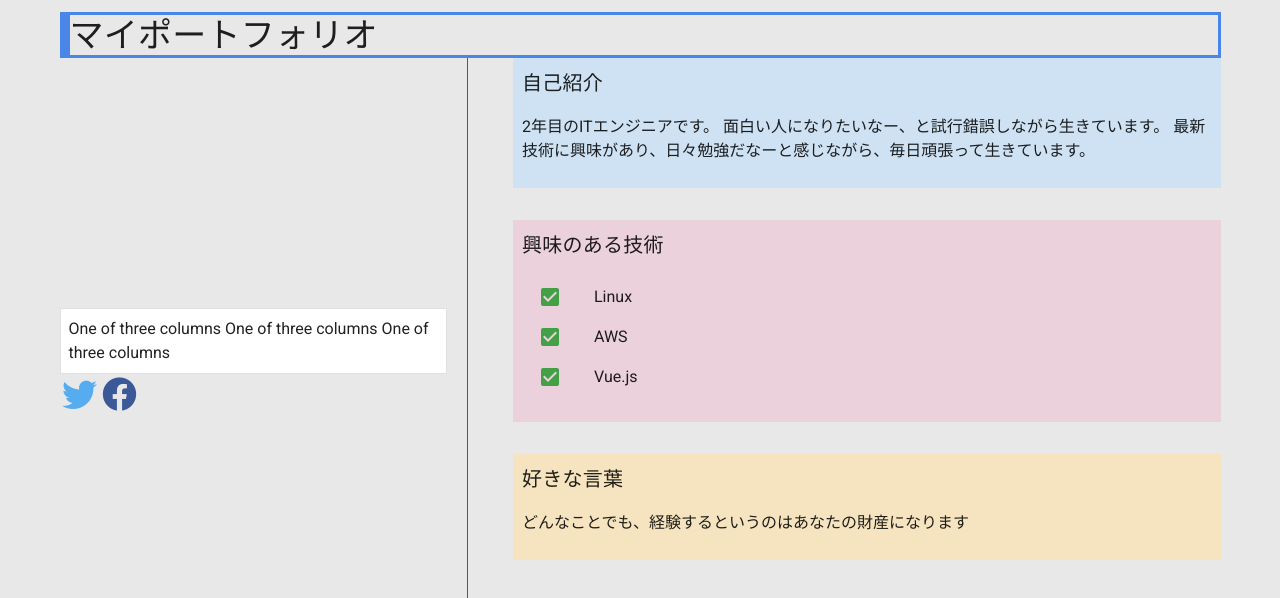
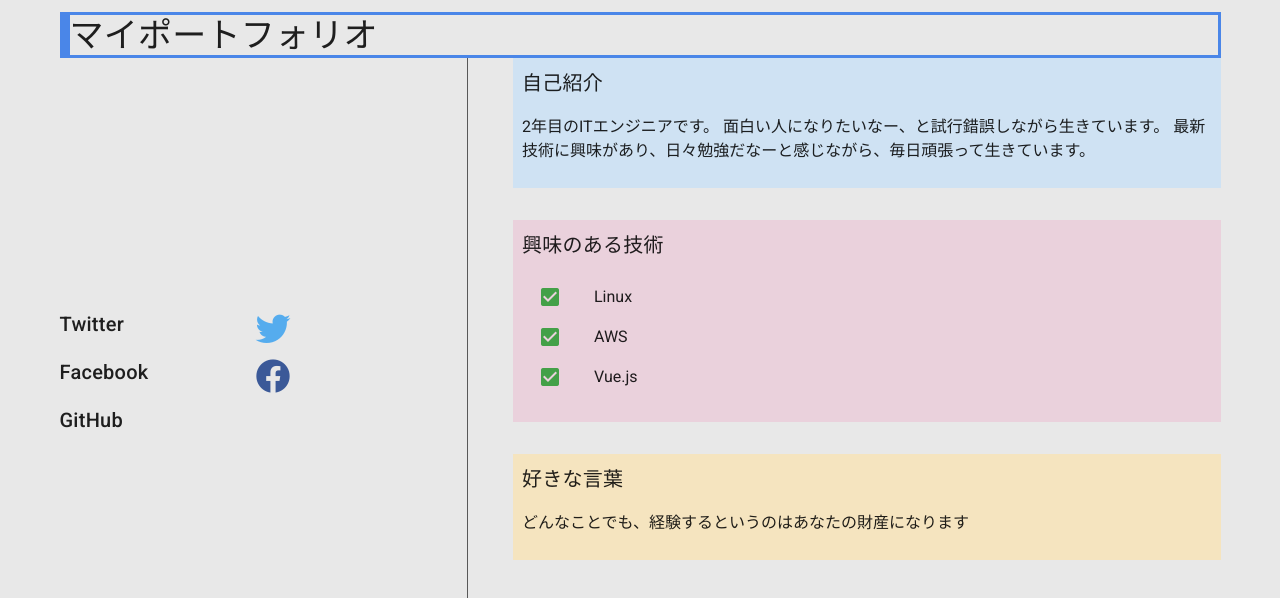
Before and after one commit to papi-tokei/portfolio-sample, a Vue app: page / in a window 1280 px wide. Shown: the top 598 px of the page. Built offline with nearby package versions, Linux system fonts and the light colour scheme.

Commit message:
feat: 左のレイアウトの基礎が完成

```diff
--- a/src/App.vue
+++ b/src/App.vue
@@ -24,20 +24,32 @@
             no-gutters
           >
             <v-col>
-              <v-card
-                class="pa-2"
-                outlined
-                tile
-              >
-                One of three columns
-                One of three columns
-                One of three columns
-              </v-card>
+              <p class="title">Twitter</p>
+            </v-col>
+            <v-col>
+              <v-icon color="#55acee" x-large>mdi-twitter</v-icon>
             </v-col>
           </v-row>
-          <v-icon color="#55acee" x-large>mdi-twitter</v-icon>
+          <v-row
+            no-gutters
+          >
+            <v-col>
+              <p class="title">Facebook</p>
+            </v-col>
+            <v-col>
               <v-icon color="#3b5998" x-large>mdi-facebook</v-icon>
+            </v-col>
+          </v-row>
+          <v-row
+            no-gutters
+          >
+            <v-col>
+              <p class="title">GitHub</p>
+            </v-col>
+            <v-col>
               <v-icon color="black" x-large>mdi-github-circle</v-icon>
+            </v-col>
+          </v-row>
         </v-col>
         <v-col>
           <v-row>
```
Lines whose indentation alone changed are shown as unchanged.
